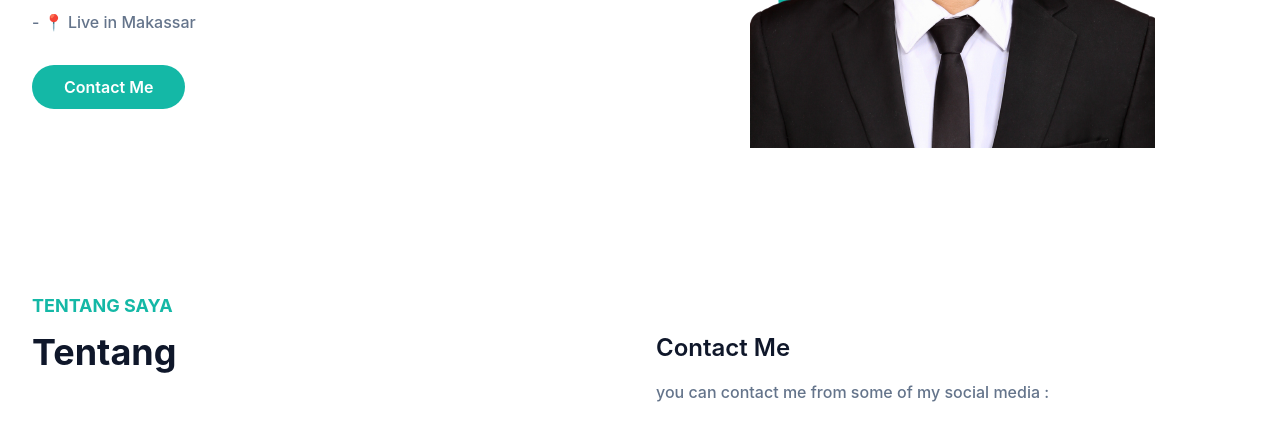
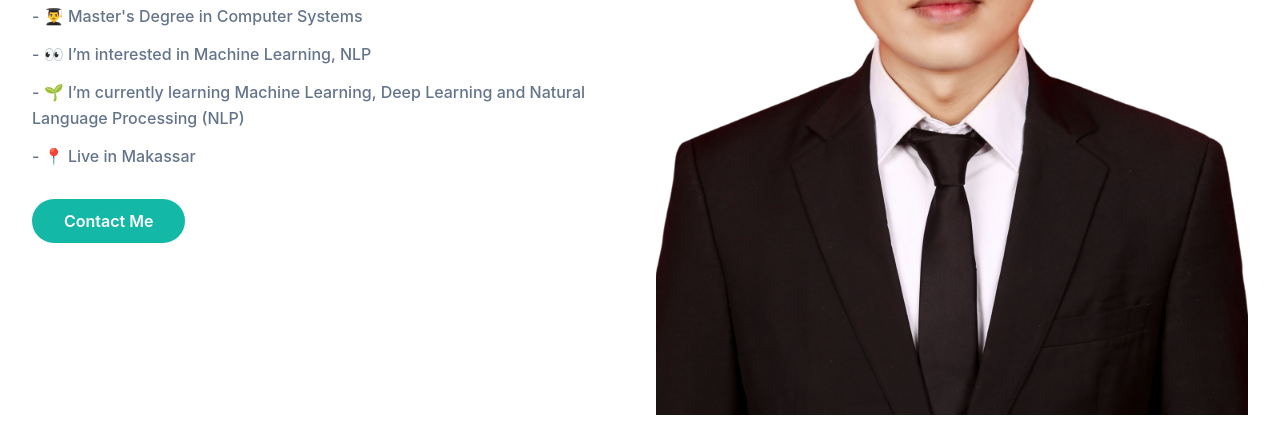
Before and after one commit to rijal98/me, a website: page index.html in a window 1280 px wide. Shown: the part 500-922 px from the top of the page. Drawn offline with Linux system fonts and the light colour scheme.

Commit message:
foto index.html

```diff
--- a/index.html
+++ b/index.html
@@ -89,7 +89,7 @@
                 </div>
                 <div class="w-full self-end px-4 lg:w-1/2">
                     <div class="relative mt-10 lg:mt-9 lg:right-0">
-                        <img src="dist/img/rijalfoto.png" alt="Muhammad Rijal" class="relative z-10 max-w-full mx-auto ">
+                        <img src="dist/img/pasrijal.png" alt="Muhammad Rijal" class="relative z-10 max-w-full mx-auto ">
                         <span class="absolute -bottom-0 left-1/2 -translate-x-1/2 md:scale-125">
                             <svg width="300" height="300" viewBox="0 0 200 200" xmlns="http://www.w3.org/2000/svg">
                                 <path fill="#14b8a6" d="M49.9,-54.9C65.8,-46.1,80.7,-31.5,79.1,-17.3C77.6,-3.2,59.6,10.4,47.6,23.9C35.6,37.5,29.5,50.8,19.2,55.9C9,60.9,-5.4,57.7,-21.1,53.8C-36.9,49.9,-54,45.5,-67,33.5C-80,21.6,-88.9,2.2,-81.5,-9.9C-74.1,-22,-50.3,-26.8,-34,-35.5C-17.7,-44.3,-8.8,-57,4.1,-61.8C17,-66.7,34,-63.7,49.9,-54.9Z" transform="translate(100 100) scale(1.1)" />
```
